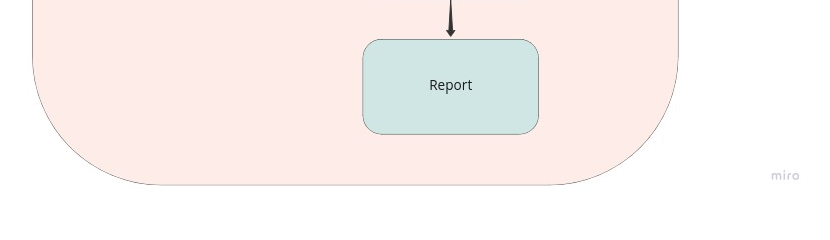
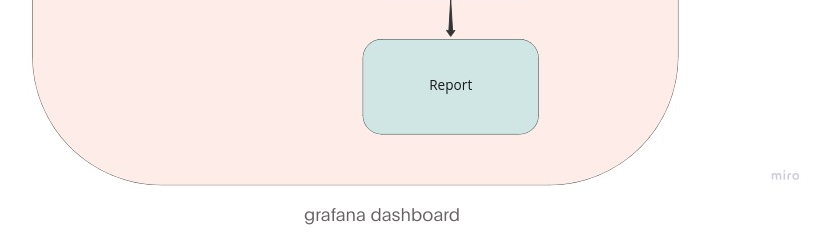
Before and after one commit to dvir-pashut/Devops-portfolio, a Flask app: page /project_detail in a window 1280 px wide. Shown: the part 2657-2897 px from the top of the page, without its empty margins (258-1088 px from the left). Run offline with Flask 2, Linux system fonts and the light colour scheme.

Commit message:
fixing the infra

```diff
--- a/templates/project-detail.html
+++ b/templates/project-detail.html
@@ -91,6 +91,18 @@ https://templatemo.com/tm-538-digital-trend
         <p>the git workflow</p>
         <img src="static/images/project/project-detail/git_workflow.jpg" class="img-fluid" alt="git workflow">
       </div>
+
+      <div class="full-image text-center" data-aos="zoom-in">
+        <p>grafana dashboard</p>
+        <img src="static/images/project/project-detail/grafana_dashboard.png" class="img-fluid" alt="git workflow">
+      </div>
+
+      <div class="full-image text-center" data-aos="zoom-in">
+        <p>kibana dashboard</p>
+        <img src="static/images/project/project-detail/kibana_dashboard.png" class="img-fluid" alt="git workflow">
+      </div>
+
+
         <!-- PROJECT DETAIL -->
      <section class="project-detail section-padding">
           <div class="container">
```
Lines whose indentation alone changed are shown as unchanged.
